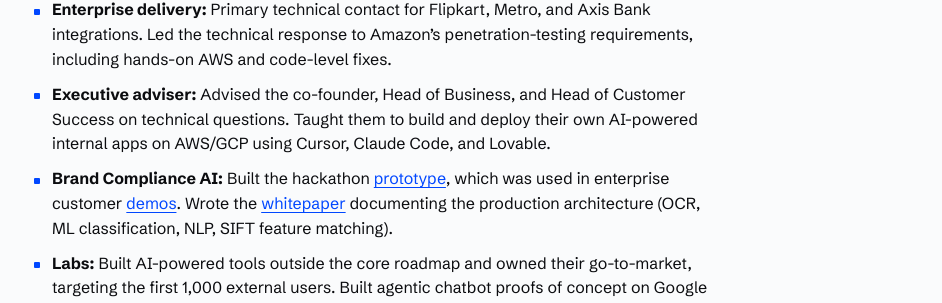
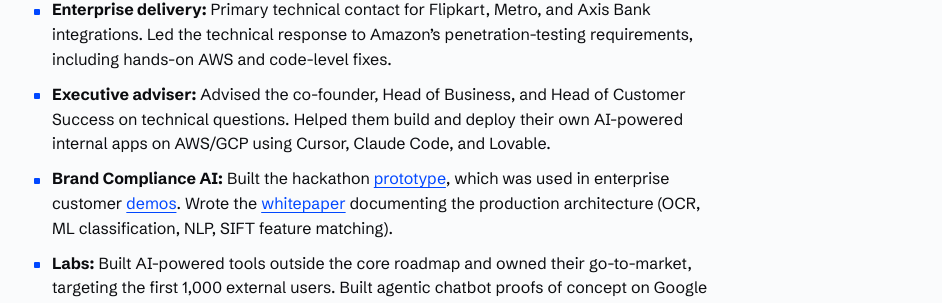
Before and after one commit to and/and.github.io, a Jekyll site: the page resume/index.html, which Jekyll copies as it is, in a window 1280 px wide and 900 px high, scrolled down 509 px. Shown: the part 176-479 px from the top of the window, without its empty margins (168-1110 px from the left). Built offline with Jekyll 4.4.1, drawn with Linux system fonts in a browser that asks for light colours.

Commit message:
Resume: 'Helped them build and deploy…' (Executive adviser)
Co-Authored-By: Claude Sonnet 5.5 <noreply@anthropic.com>
Claude-Session: https://claude.ai/code/session_01MuwebNEXBFxCrvNjpbsvNM

```diff
--- a/resume/index.html
+++ b/resume/index.html
@@ -234,7 +234,7 @@ a:hover { text-decoration-thickness: 2px; }
         </div>
         <ul class="pts">
           <li data-v="lead sw"><b>Enterprise delivery:</b> Primary technical contact for Flipkart, Metro, and Axis Bank integrations. Led the technical response to Amazon’s penetration-testing requirements, including hands-on AWS and code-level fixes.</li>
-          <li data-v="lead sw"><b>Executive adviser:</b> Advised the co-founder, Head of Business, and Head of Customer Success on technical questions. Taught them to build and deploy their own AI-powered internal apps on AWS/GCP using Cursor, Claude Code, and Lovable.</li>
+          <li data-v="lead sw"><b>Executive adviser:</b> Advised the co-founder, Head of Business, and Head of Customer Success on technical questions. Helped them build and deploy their own AI-powered internal apps on AWS/GCP using Cursor, Claude Code, and Lovable.</li>
           <li data-v="lead sw"><b>Brand Compliance AI:</b> Built the hackathon <a href="https://compliance.rocketiumlabs.com/?platform=default" target="_blank" rel="noopener">prototype</a>, which was used in enterprise customer <a href="https://www.linkedin.com/posts/satejs_sharing-something-cool-that-most-folks-do-ugcPost-7398822516238016512-QJTD/?utm_source=share&amp;utm_medium=member_desktop&amp;rcm=ACoAAAC9724BOq8dIe1t_ITSCoSVFkSAb3GnRFs" target="_blank" rel="noopener">demos</a>. Wrote the <a href="https://rocketium.ai/academy/all/how-rocketium-achieves-90-brand-compliance-accuracy" target="_blank" rel="noopener">whitepaper</a> documenting the production architecture (OCR, ML classification, NLP, SIFT feature matching).</li>
           <li data-v="lead sw"><b>Labs:</b> Built AI-powered tools outside the core roadmap and owned their go-to-market, targeting the first 1,000 external users. Built agentic chatbot proofs of concept on Google ADK, connected to Maps and Databricks.</li>
           <li data-v="lead"><b>Security:</b> Acted as CISO and Privacy Officer for SOC 2, ISO 27001, and GDPR compliance.</li>
```
